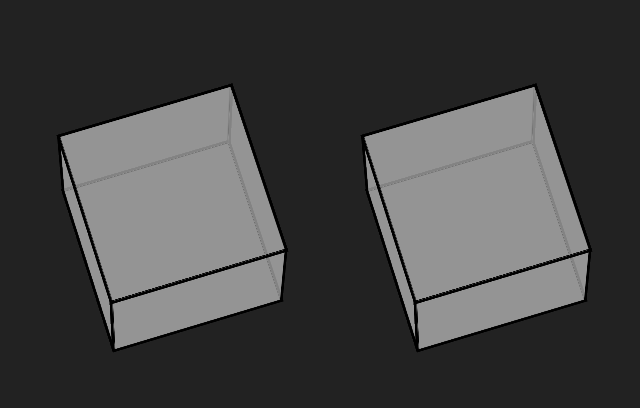
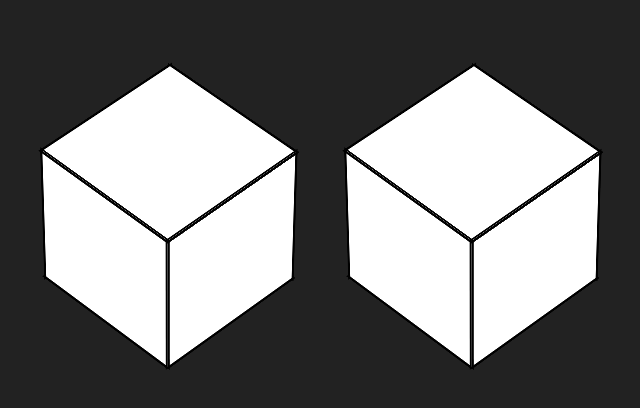
Before and after one commit to Abukar-1000/myPortfolio, a React (Create React App) app: page / in a window 1280 px wide. Shown: the top 408 px of the page, without its empty margins (45-685 px from the left). Built offline with nearby package versions, Linux system fonts and the light colour scheme.

Commit message:
changes saved

```diff
--- a/src/css/cube.css
+++ b/src/css/cube.css
@@ -1,8 +1,8 @@
 :root {
     --startYAngle: 0deg;
     --startXAngle: 0deg;
-    --stopXAngle: 360deg;
-    --stopYAngle: 360deg;
+    --stopXAngle: 720deg;
+    --stopYAngle: 720deg;
 }
 
 body {
@@ -22,7 +22,7 @@ body {
     width: 100%;
     height: 100%;
     position: relative;
-    animation: spin 10s infinite linear;
+    animation: spin 10s infinite alternate-reverse;
 }
 
 .top {
@@ -45,12 +45,16 @@ body {
 }
 
 @keyframes spin {
-    from {
-        /* transform: rotateX(0deg) rotateY(0deg); */
+    /* {
+        transform: rotateX(0deg) rotateY(0deg);
         transform: rotateX(var(--startXAngle)) rotateY(var(--startYAngle));
     }
-    to {
+    */
+    50% {
         /* transform: rotateX(360deg) rotateY(360deg); */
         transform: rotateX(var(--stopXAngle)) rotateY(var(--stopYAngle));
     }
+    100% {
+        transform: rotateX(var(--startXAngle)) rotateY(var(--startYAngle));
+    }
 }
--- a/src/css/face.css
+++ b/src/css/face.css
@@ -2,7 +2,7 @@
     width: 100%;
     height: 100%;
     position: absolute;
-    background-color: rgba(255, 255, 255, .3);
+    background-color: rgba(255, 255, 255, 1);
     border: solid black;
     overflow: hidden;
 }
```
